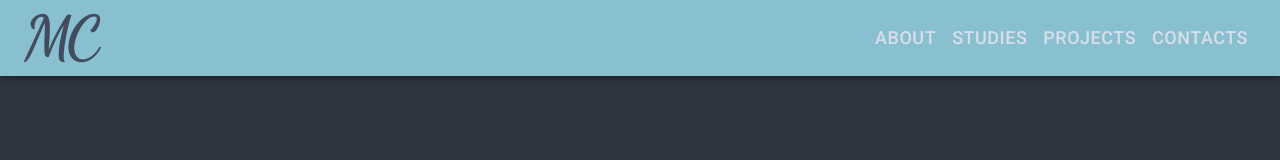
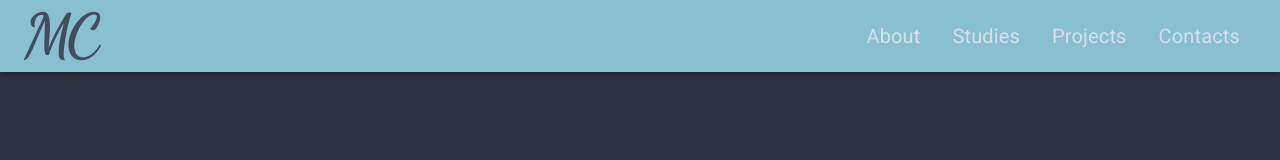
Before and after one commit to marcocappelloni/portfolio, a React (Create React App) app: page / in a window 1280 px wide. Shown: the top 160 px of the page. Built offline with nearby package versions, Linux system fonts and the light colour scheme.

Commit message:
added smooth-scrolling without active link

```diff
--- a/package.json
+++ b/package.json
@@ -13,6 +13,7 @@
     "react": "^18.2.0",
     "react-dom": "^18.2.0",
     "react-scripts": "5.0.1",
+    "react-scroll": "^1.8.9",
     "styled-components": "^5.3.9",
     "web-vitals": "^2.1.4"
   },
--- a/src/components/data/menu-elements.js
+++ b/src/components/data/menu-elements.js
@@ -1,22 +1,22 @@
 const menu = [
   {
     id: 1,
-    link: "#",
+    link: "about",
     text: "About"
   },
   {
     id: 2,
-    link: "#studies",
+    link: "studies",
     text: "Studies"
   },
   {
     id: 3,
-    link: "#projects",
+    link: "projects",
     text: "Projects"
   },
   {
     id: 4,
-    link: "#contacts",
+    link: "contacts",
     text: "Contacts"
   }
 ];
--- a/src/components/header/AppBar.js
+++ b/src/components/header/AppBar.js
@@ -5,14 +5,16 @@ import Toolbar from "@mui/material/Toolbar";
 import IconButton from "@mui/material/IconButton";
 import MenuIcon from "@mui/icons-material/Menu";
 import Container from "@mui/material/Container";
-import Button from "@mui/material/Button";
+// import Button from "@mui/material/Button";
 import menu from "../data/menu-elements";
-import { useTheme } from "@mui/material/styles";
+// import { useTheme } from "@mui/material/styles";
 import Logo from "../styled/Logo.styled";
+import StyledLink from "../styled/Link.styled";
 import AppBarMenu from "./AppBarMenu";
+// import { Link } from "react-scroll";
 
 export default function ResponsiveAppBar() {
-  const theme = useTheme();
+  // const theme = useTheme();
 
   const [anchorElNav, setAnchorElNav] = React.useState(null);
 
@@ -46,14 +48,18 @@ export default function ResponsiveAppBar() {
           <Logo variant="h3" visible="xs" />
           <Box sx={{ flexGrow: 1, display: { xs: "none", md: "flex" }, justifyContent: "end" }}>
             {menu.map((item) => (
-              <Button
+              <StyledLink
                 key={item.id}
                 onClick={handleCloseNavMenu}
-                href={item.link}
-                sx={{ my: 2, color: `${theme.palette.text.primary}`, display: "block", fontSize: "18px" }}
+                to={item.link}
+                spy={true}
+                smooth={true}
+                offset={-100}
+                duration={500}
+                // activeClass="active"
               >
                 {item.text}
-              </Button>
+              </StyledLink>
             ))}
           </Box>
         </Toolbar>
--- /dev/null
+++ b/src/components/styled/Link.styled.js
@@ -0,0 +1,16 @@
+import styled from "styled-components";
+import { Link } from "react-scroll";
+
+const StyledLink = styled(Link)`
+  display: block;
+  padding: 0.5rem 1rem;
+  font-size: 20px;
+  cursor: pointer;
+  border-radius: 10px;
+
+  &:hover {
+    background-color: #81a1c1;
+  }
+`;
+
+export default StyledLink;
```
Also changed, not shown: public/manifest.json, 1 other file (tests, documents, lock files or other folders).
